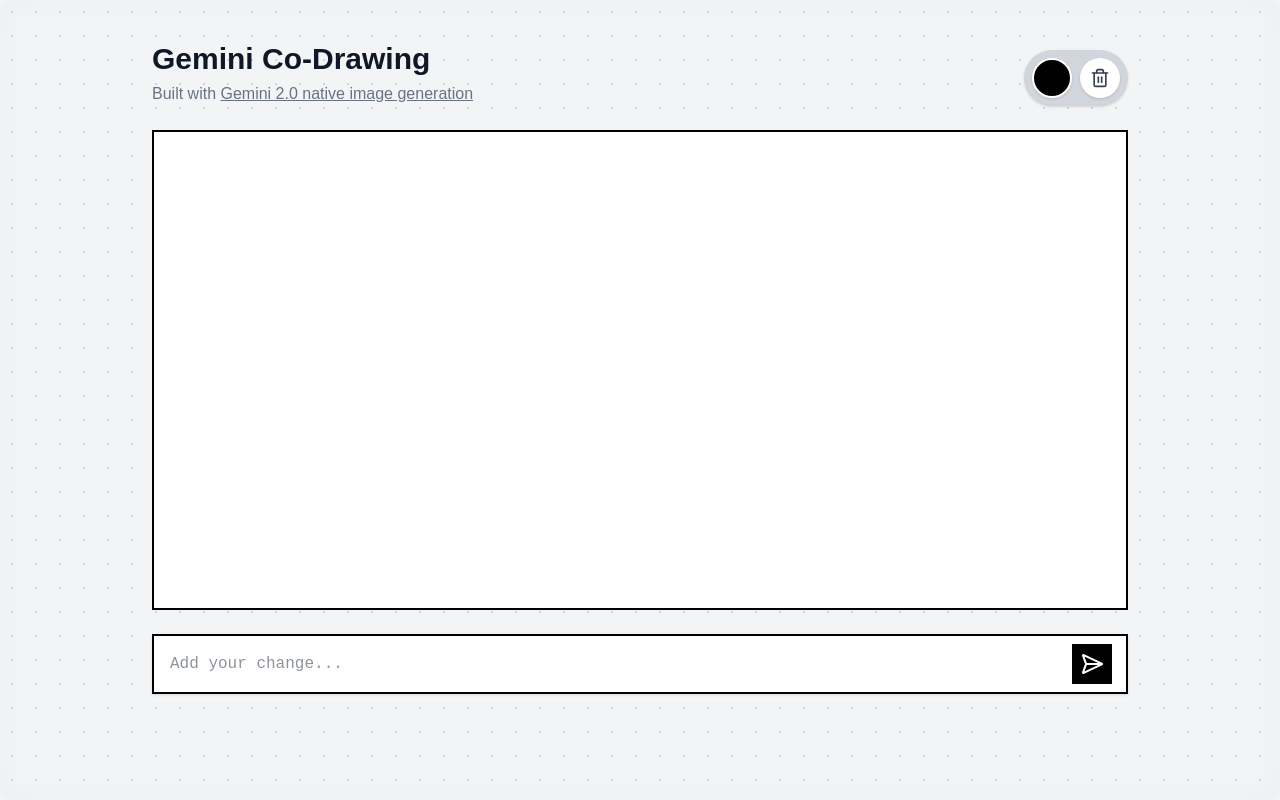
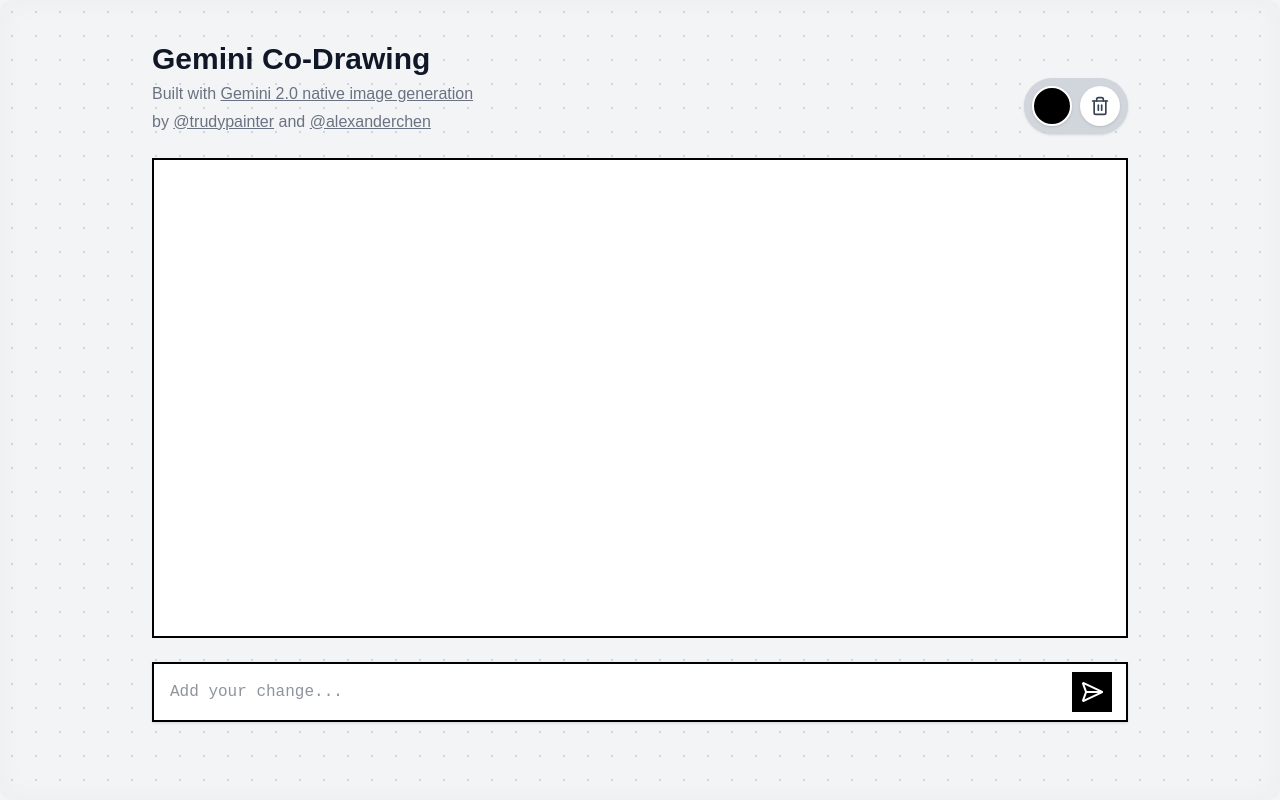
Before and after one commit to elliot-evno/draw-ai, a Next.js app: page / in a window 1280 px wide. Built offline with nearby package versions, Linux system fonts and the light colour scheme; a web font is replaced by a local one.

Commit message:
added twitter handles

```diff
--- a/pages/index.js
+++ b/pages/index.js
@@ -250,13 +250,23 @@ export default function Home() {
 
       <main className="container mx-auto px-3 sm:px-6 py-5 sm:py-10 pb-32 max-w-5xl w-full">
         {/* Header section with title and tools */}
-        <div className="flex flex-col sm:flex-row sm:justify-between sm:items-end mb-4 sm:mb-6 gap-3">
+        <div className="flex flex-col sm:flex-row sm:justify-between sm:items-end mb-2 sm:mb-6 gap-2">
           <div>
             <h1 className="text-2xl sm:text-3xl font-bold mb-0 leading-tight font-mega">Gemini Co-Drawing</h1>
             <p className="text-sm sm:text-base text-gray-500 mt-1">
             Built with{" "}
               <a className="underline" href="https://ai.google.dev/gemini-api/docs/image-generation" target="_blank" rel="noopener noreferrer">
                  Gemini 2.0 native image generation
+              </a>
+            </p>
+            <p className="text-sm sm:text-base text-gray-500 mt-1">
+            by{" "}
+              <a className="underline" href="https://x.com/trudypainter" target="_blank" rel="noopener noreferrer">
+                @trudypainter
+              </a>
+              {" "}and{" "}
+              <a className="underline" href="https://x.com/alexanderchen" target="_blank" rel="noopener noreferrer">
+                @alexanderchen
               </a>
             </p>
           </div>
```
